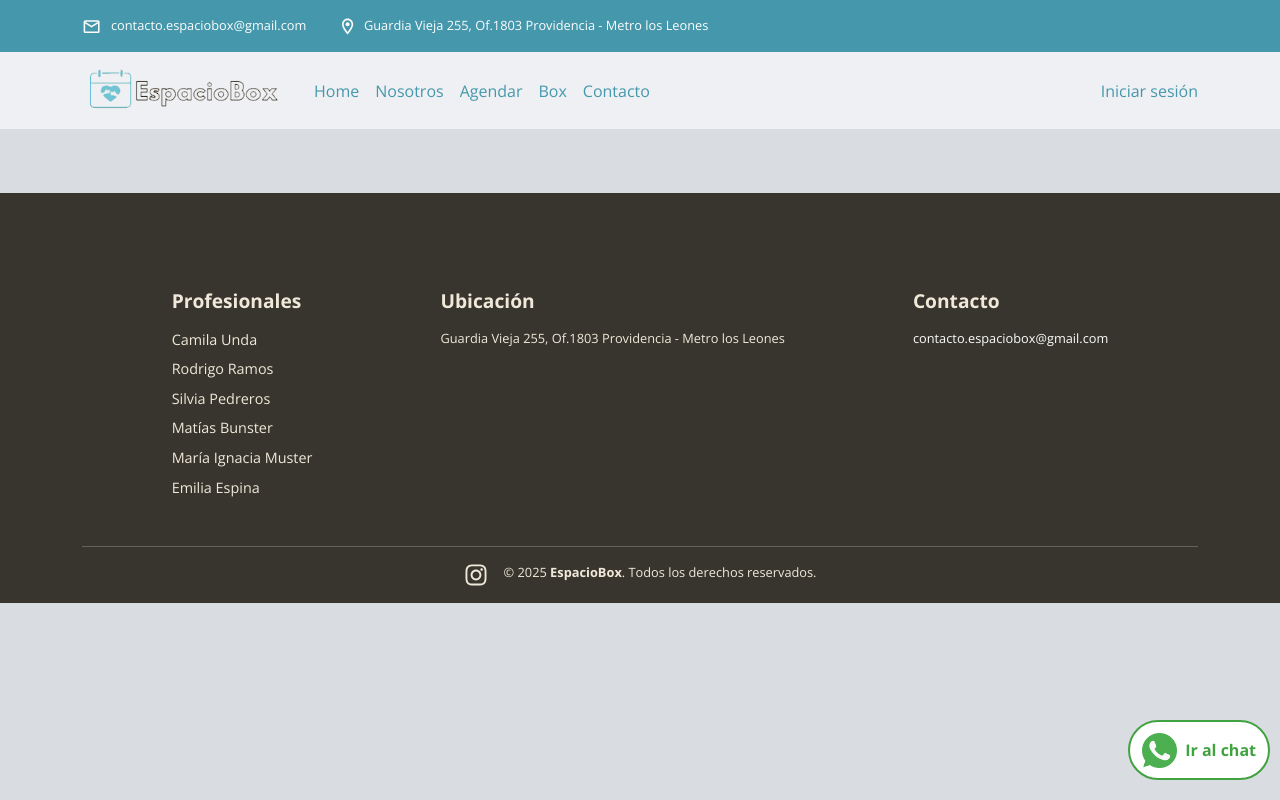
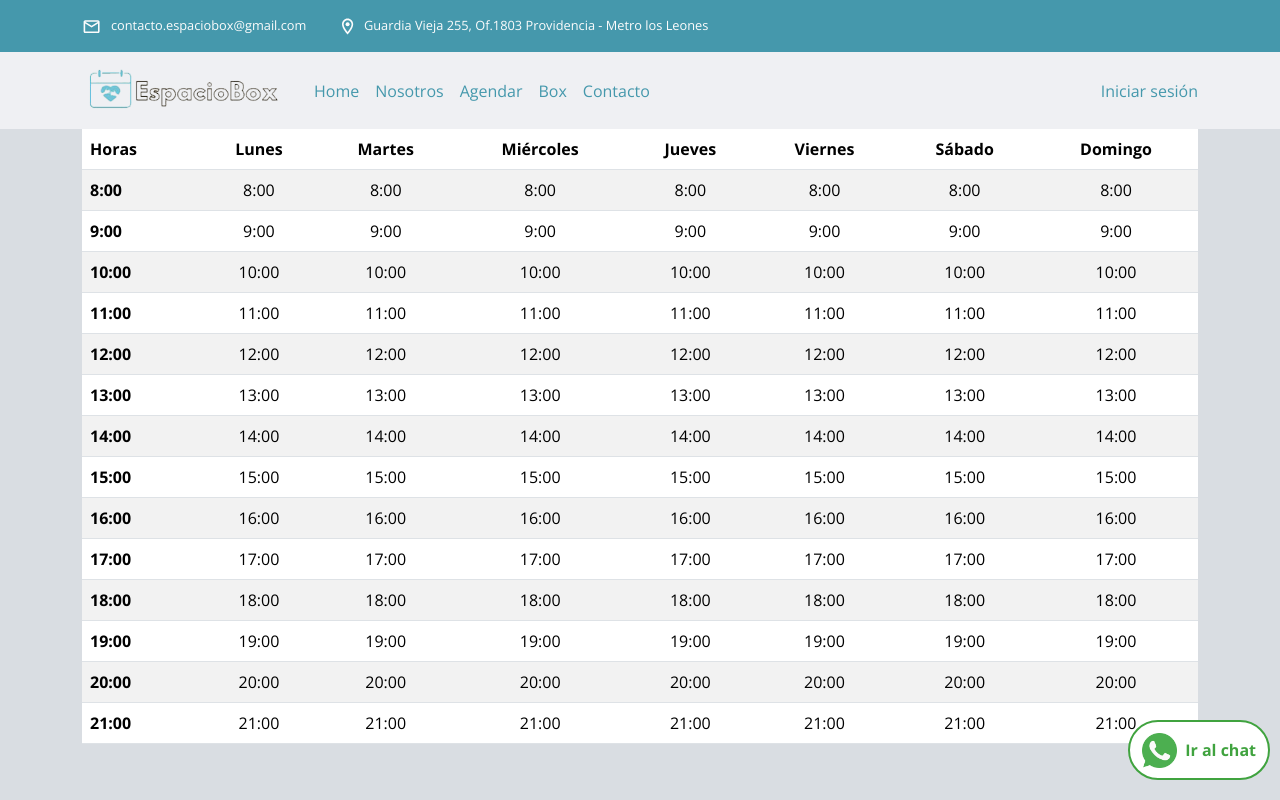
Before and after one commit to ssalinascalibar/espacio-box-noLogin, a React (Vite) app: page /agendar in a window 1280 px wide. Shown: the top 800 px of the page. Built offline with nearby package versions, Linux system fonts and the light colour scheme.

Commit message:
add hover td table reserve

```diff
--- a/src/App.jsx
+++ b/src/App.jsx
@@ -7,6 +7,7 @@ import NavigationBar from './shared/components/navbar/NavigationBar';
 import Footer from './shared/components/footer/Footer';
 import Login from './features/auth/Login';
 import AdminPanel from './features/adminPanel/AdminPanel';
+import Reserve from './features/reserve/Reserve';
 import WhatsappButton from './shared/components/buttons/WhatsappButton';
 import PrivateRoutes from './features/auth/PrivateRoutes';
 
@@ -24,6 +25,7 @@ function App() {
       <Route path="/" element={<Home/>} />
       <Route path="/boxes" element={<Boxes/>} />
       <Route path="/nosotros" element={<About/>} />
+      <Route path="/agendar" element={<Reserve/>} />
       <Route path="/contacto" element={<Contact/>} />
       <Route element={<PrivateRoutes/>}>
         <Route path="/admin" element={<AdminPanel/>} />
--- /dev/null
+++ b/src/features/reserve/Reserve.jsx
@@ -0,0 +1,44 @@
+import Container from "react-bootstrap/Container";
+import Table from "react-bootstrap/Table";
+import "./reserve.css"
+
+export default function Reserve() {
+  const days = [
+    "Lunes",
+    "Martes",
+    "Miércoles",
+    "Jueves",
+    "Viernes",
+    "Sábado",
+    "Domingo",
+  ];
+  const hours = Array.from({ length: 14 }, (_, i) => `${i + 8}:00`);
+  return (
+    <main>
+      <Container>
+        <Table striped responsive>
+          <thead>
+            <tr >
+              <th>Horas</th>
+              {days.map((day) => (
+                <th key={day} className="text-center">{day}</th>
+              ))}
+            </tr>
+          </thead>
+          <tbody>
+            {hours.map((hour) => (
+              <tr key={hour}>
+                <td className="bold-td">{hour}</td>
+                {days.map((i) => (
+                  <td key={i} className="text-center hover-td">
+                    {hour}
+                  </td>
+                ))}
+              </tr>
+            ))}
+          </tbody>
+        </Table>
+      </Container>
+    </main>
+  );
+}
--- /dev/null
+++ b/src/features/reserve/reserve.css
@@ -0,0 +1,8 @@
+.hover-td:hover {
+    background-color: var(--primary-color);
+    color: var(--text-secondary);
+}
+
+.bold-td{
+    font-weight: 700;
+}
```
Also changed, not shown: src/features/boxes/Boxes.jsx (+0 -17 lines).
